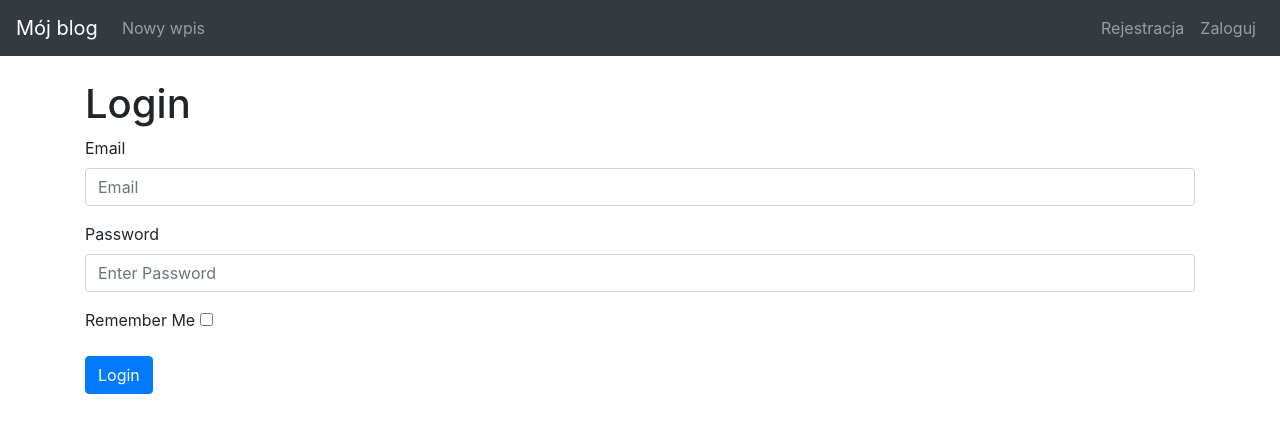
After one commit to getthatapp/thisistheend, a Flask app: page /login in a window 1280 px wide. The commit adds this page. Shown: the top 433 px of the page. Run offline with Flask 3, Linux system fonts and the light colour scheme; some libraries are stand-ins or nearby versions.

Commit message:
tuning of user model, login, registration

```diff
--- a/blog/forms.py
+++ b/blog/forms.py
@@ -1,6 +1,7 @@
 from flask_wtf import FlaskForm
-from wtforms import StringField, TextAreaField, BooleanField, SubmitField
+from wtforms import StringField, TextAreaField, BooleanField, SubmitField, PasswordField, ValidationError
 from wtforms.validators import DataRequired
+from blog.models import User
 
 
 class EntryForm(FlaskForm):
@@ -8,3 +9,22 @@ class EntryForm(FlaskForm):
     body = TextAreaField('Content', validators=[DataRequired()], render_kw={"placeholder": "Treść posta"})
     is_published = BooleanField('Is Published?')
     submit = SubmitField('Submit')
+
+
+class RegistrationForm(FlaskForm):
+    name = StringField('Name', validators=[DataRequired()], render_kw={"placeholder": "Enter your name"})
+    email = StringField('Email', validators=[DataRequired()], render_kw={"placeholder": "Enter your email address"})
+    password = PasswordField('Password', validators=[DataRequired()], render_kw={"placeholder": "Enter your password"})
+    password_confirm = PasswordField('Confirm Password', validators=[DataRequired()], render_kw={"placeholder": "Enter your password"})
+    submit = SubmitField('Register')
+
+    def validate_email(self, field):
+        if User.query.filter_by(email=field.data).first():
+            raise ValidationError('Your email address is already in use')
+
+
+class LoginForm(FlaskForm):
+    email = StringField('Email', validators=[DataRequired()], render_kw={"placeholder": "Enter email"})
+    password = PasswordField('Password', validators=[DataRequired()], render_kw={"placeholder": "Enter password"})
+    remember_me = BooleanField('Remember Me')
+    submit = SubmitField('Login')
--- a/blog/routes.py
+++ b/blog/routes.py
@@ -1,7 +1,47 @@
-from flask import render_template, request, redirect, url_for
-from blog import app
-from blog.models import Entry, db
-from blog.forms import EntryForm
+from flask import render_template, request, redirect, url_for, flash
+from werkzeug.urls import url_parse
+from flask_login import current_user, login_user, logout_user
+from blog import app, db
+from blog.models import Entry, User
+from blog.forms import EntryForm, RegistrationForm, LoginForm
+
+
+@app.route('/register', methods=['GET', 'POST'])
+def register():
+    form = RegistrationForm()
+    if form.validate_on_submit():
+        user = User(name=form.name.data, email=form.email.data)
+        user.set_password(form.password.data)
+        db.session.add(user)
+        db.session.commit()
+        flash('Thanks for registering! Now you can login!')
+        return redirect(url_for('login'))
+    return render_template('register.html', form=form)
+
+
+@app.route('/login', methods=['GET', 'POST'])
+def login():
+    if current_user.is_authenticated:
+        return redirect(url_for('index'))
+    form = LoginForm()
+    if form.validate_on_submit():
+        user = User.query.filter_by(email=form.email.data).first()
+        if user is None or not user.check_password(form.password.data):
+            flash('Invalid email or password!')
+            return redirect(url_for('login'))
+        login_user(user, remember=form.remember_me.data)
+        next_page = request.args.get('next')
+        if not next_page or url_parse(next_page).netloc != '':
+            next_page = url_for('index')
+        return redirect(next_page)
+    return render_template('login.html', title="Sign In", form=form)
+
+
+@app.route('/logout')
+def logout():
+    logout_user()
+    return redirect(url_for('index'))
+
 
 
 @app.route('/', defaults={'page': 1})
--- a/blog/templates/base.html
+++ b/blog/templates/base.html
@@ -21,16 +21,36 @@
 </head>
 
 <body>
- <nav class="navbar navbar-expand-md navbar-dark bg-dark fixed-top">
-   <a class="navbar-brand" href="{{ url_for('index') }}">Mój blog</a> |
-     <a class="btn btn-light btn-sm" href="{{ url_for('create_entry') }}">Nowy wpis</a>
+<nav class="navbar navbar-expand-md navbar-dark bg-dark fixed-top">
+   <a class="navbar-brand" href="{{ url_for('index') }}">Mój blog</a>
    <button class="navbar-toggler" type="button" data-toggle="collapse" data-target="#navbarsExampleDefault"
      aria-controls="navbarsExampleDefault" aria-expanded="false" aria-label="Toggle navigation">
      <span class="navbar-toggler-icon"></span>
    </button>
+   <div class="collapse navbar-collapse" id="navbarsExampleDefault">
+     <ul class="navbar-nav mr-auto">
+        <li class="nav-item">
+          <a class="nav-link" href="{{ url_for('create_entry') }}">Nowy wpis</a>
+        </li>
+     </ul>
+     <!-- Dodane linki, z klasą ml-auto -->
+     <ul class="navbar-nav ml-auto">
+        <li class="nav-item">
+          <a class="nav-link" href="{{ url_for('register') }}">Rejestracja</a>
+        </li>
+        {% if current_user.is_authenticated %}
+        <li class="nav-item">
+          <a class="nav-link" href="{{ url_for('logout') }}">Wyloguj</a>
+        </li>
+        {% else %}
+        <li class="nav-item">
+          <a class="nav-link" href="{{ url_for('login') }}">Zaloguj</a>
+        </li>
+        {% endif %}
+     </ul>
+   </div>
+</nav>
 
-   </div>
- </nav>
 
  <main role="main" class="container">
 
--- a/blog/templates/entry_detail.html
+++ b/blog/templates/entry_detail.html
@@ -4,7 +4,7 @@
 {% if entry.is_published %}
 <h2>{{ entry.title }}</h2>
 <p>{{ entry.body }}</p>
-<p><small>Opublikowano: {{ entry.pub_date.strftime('%d.%m.%Y') }}</small></p>
+<p><small>Opublikowano: {{ entry.pub_date.strftime('%d.%m.%Y') }} przez {{ entry.author.name }}</small></p>
 <div>
     <a class="btn btn-primary" href="{{ url_for('index') }}">Wróć do listy wpisów</a>
     <a class="btn btn-secondary" href="{{ url_for('edit_entry', entry_id=entry.id) }}">Edytuj wpis</a>
--- /dev/null
+++ b/blog/templates/login.html
@@ -0,0 +1,23 @@
+{% extends "base.html" %}
+
+{% block content %}
+    <h1>Login</h1>
+    <form method="POST">
+        {{ form.hidden_tag() }}
+        <div class="form-group">
+            {{ form.email.label(class_="form-label") }}<br>
+            {{ form.email(class_="form-control", placeholder="Email") }}
+        </div>
+        <div class="form-group">
+            {{ form.password.label(class_="form-label") }}<br>
+            {{ form.password(class_="form-control", placeholder="Enter Password") }}
+        </div>
+        <div class="form-group">
+            {{ form.remember_me.label(class_="form-label") }}
+            {{ form.remember_me() }}
+        </div>
+        <div class="form-group">
+            {{ form.submit(class_="btn btn-primary") }}
+        </div>
+    </form>
+{% endblock %}
```
Also changed, not shown: blog/__init__.py (+13 -2 lines), blog/fake_data.py (+8 -4 lines), blog/models.py (+19 -3 lines), blog/templates/entries.html (+7 -6 lines), blog/templates/register.html (added, +27 -0 lines), migrations/versions/d8c5d4c1dead_user_model_with_password_added.py (added, +34 -0 lines), blog_app.db.
